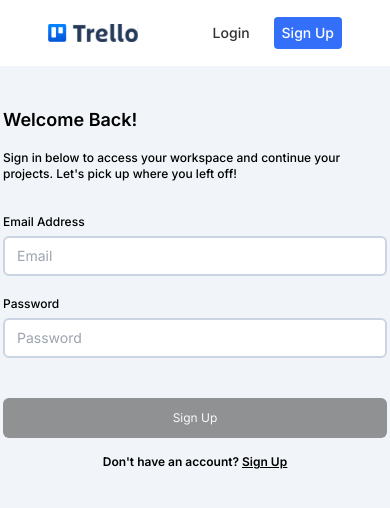
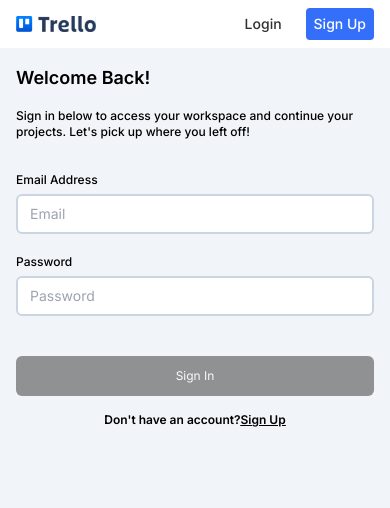
Before and after one commit to rafialg11/technicaltest_rafialghifari, a Next.js app: page /login in a window 390 px wide. Shown: the top 508 px of the page. Built offline with nearby package versions, Linux system fonts and the light colour scheme; no server answers.

Commit message:
style: responsive design

```diff
--- a/src/app/api/users/verifyemail/route.ts
+++ b/src/app/api/users/verifyemail/route.ts
@@ -13,17 +13,11 @@
     // Find the user with the given verification token
     const user = await findUserByToken(token);
 
-    if (!user) {
-      // If the user is not found, remove the verification token and return an error
-      await removeUserByToken(token);
-      return NextResponse.json(
-        { error: 'Invalid token, try signing up again' },
-        { status: 400 },
-      );
-    }
-
     // Update the user's email as verified
-    await updateUser(user);
+    user.isVerified = true;
+    user.verifyToken = undefined;
+    user.verifyTokenExpiry = undefined;
+    await user.save();
 
     // Return success response with the user's email
     return NextResponse.json(
@@ -37,19 +31,20 @@
 }
 
 async function findUserByToken(token: string) {
-  return User.findOne({
+  const user = await User.findOne({
     verifyToken: token,
     verifyTokenExpiry: { $gt: Date.now() },
   });
+  if (!user) {
+    await removeUserByToken(token);
+    return NextResponse.json(
+      { error: 'Invalid token, try signing up again' },
+      { status: 401 },
+    );
+  }
+  return user;
 }
 
 async function removeUserByToken(token: string) {
   await User.findOneAndDelete({ verifyToken: token });
 }
-
-async function updateUser(user: any) {
-  user.isVerified = true;
-  user.verifyToken = undefined;
-  user.verifyTokenExpiry = undefined;
-  await user.save();
-}
--- a/src/app/components/input.jsx
+++ b/src/app/components/input.jsx
@@ -11,7 +11,7 @@
     <>
       <p className={'text-xs mb-1.5 font-medium'}>{label}</p>
       <input
-        className={`text-sm w-96 mb-5 py-2 pl-3 rounded-md border-solid border-2 border-slate-300 ${state}`}
+        className={`text-sm w-96 max-md:w-full mb-5 py-2 pl-3 rounded-md border-solid border-2 border-slate-300 ${state}`}
         type={type}
         placeholder={placeholder}
         onChange={onChange}
--- a/src/app/components/nav.jsx
+++ b/src/app/components/nav.jsx
@@ -9,6 +9,8 @@
 export default function Navigation() {
   const router = useRouter();
   const [isLoggedIn, setIsLoggedIn] = useState(false);
+
+  useEffect(() => {
     const checkLoginStatus = async () => {
       try {
         const response = await axios.get('/api/users/getuser');
@@ -25,10 +27,8 @@
         }
       }
     };
-
-  useEffect(() => {
     checkLoginStatus();
-  }, [checkLoginStatus]);
+  }, []);
   const handleLogout = async () => {
     try {
       await axios.get('/api/users/logout');
@@ -41,15 +41,16 @@
   };
 
   return (
-    <div className="flex justify-between px-12">
+    <div className="bg-white flex justify-between px-12 max-sm:px-4">
+      <Link href={'/'}>
       <Image
         src="/logo.svg"
         alt="logo trello"
-        width={90}
+        width={80}
         height={18}
         priority
-        className="my-6"
-      />
+        className={`max-sm:my-4 my-6 lg:w-20 w-8'}`}
+      /></Link>
       <div className="my-auto">
         {isLoggedIn ? (
           <Button text="Logout" variant="btn-primary" onClick={handleLogout} />
--- a/src/app/globals.css
+++ b/src/app/globals.css
@@ -97,6 +97,10 @@
   @apply bg-btn-nav text-white font-medium text-sm py-1.5 px-2 rounded hover:bg-blue-900 transition duration-300;
 }
 
+body{
+  background-color: #F1F5F9;
+}
+
 .btn-noStyle {
   @apply text-primary font-medium text-sm py-1.5 px-2 rounded hover:font-bold transition duration-300;
 }
--- a/src/app/layout.jsx
+++ b/src/app/layout.jsx
@@ -4,7 +4,7 @@
 const inter = Inter({ subsets: ['latin'] });
 
 export const metadata = {
-  title: 'Trello Clone',
+  title: 'Maia Technical Test',
   description: 'Technical Test Maia',
 };
 
--- a/src/app/login/page.jsx
+++ b/src/app/login/page.jsx
@@ -65,13 +65,12 @@
     <>
       <Navigation />
       <main
-        className={'bg-gray1 flex min-h-[calc(100vh-4.125rem)] justify-center'}
+        className={'flex justify-center'}
       >
-        <div className={'flex flex-col my-10 mx-auto max-w-96'}>
+        <div className={'flex flex-col my-10 max-sm:my-4 mx-auto max-sm:mx-4 max-w-96 '}>
           <h1 className={'font-semibold text-lg pb-4'}>Welcome Back!</h1>
           <p className={'text-xs mb-8 font-medium'}>
-            Sign in below to access your workspace and continue your projects.
-            Let's pick up where you left off!
+            Sign in below to access your workspace and continue your projects. Let's pick up where you left off!
           </p>
           <div className={'flex flex-col container-sm'}>
             <Input
@@ -118,12 +117,12 @@
                   />
                 </div>
               ) : (
-                'Sign Up'
+                'Sign In'
               )}
             </button>
           </div>
           <p className={'text-center text-xs my-4 font-semibold'}>
-            Don't have an account?{' '}
+            Don't have an account?
             <span className={'underline'}>
               <Link href={'/signup'}>Sign Up</Link>
             </span>
--- a/src/app/page.jsx
+++ b/src/app/page.jsx
@@ -6,7 +6,7 @@
     <>
       <Navigation />
       <main className={'bg-gray1 flex h-[calc(100vh-4.125rem)] justify-center'}>
-        <div className={'flex flex-col mt-24 max-w-[32rem]'}>
+        <div className={'flex flex-col mt-24 max-sm:mt-4 max-w-[32rem] mx-4'}>
           <h1 className={'font-semibold text-lg pb-4'}>Dashboard</h1>
           <div
             className={'container-sm bg-white p-4 text-secondary rounded-md'}
--- a/src/app/signup/page.jsx
+++ b/src/app/signup/page.jsx
@@ -112,13 +112,20 @@
     }
   };
 
+  //send email value to cookie
+  useEffect(() => {
+    if (user.email) {
+      document.cookie = `email=${user.email}`;
+    }
+  }, [user.email]);
+
   return (
     <>
       <Navigation />
       <main
-        className={'bg-gray1 flex min-h-[calc(100vh-4.125rem)] justify-center'}
+        className={'flex justify-center'}
       >
-        <div className={'flex flex-col my-10 mx-auto max-w-96'}>
+        <div className={'flex flex-col my-10 max-sm:my-4 mx-auto max-sm:mx-4 max-w-96 '}>
           <h1 className={'font-semibold text-lg pb-4'}>Sign up to Maia</h1>
           <div className={'flex flex-col container-sm'}>
             <Input
--- a/src/app/verifyemail/page.jsx
+++ b/src/app/verifyemail/page.jsx
@@ -8,21 +8,21 @@
   const router = useRouter();
   const [token, setToken] = useState('');
   const [verified, setVerified] = useState(false);
-  const email = JSON.parse(localStorage.getItem('email'));
   const verifyUserEmail = async () => {
     try {
       await axios.post('/api/users/verifyemail', { token });
       setVerified(true);
     } catch (error) {
-      router.push('/signup');
-      alert(JSON.stringify(error.response.data.error));
+      if (error.response && error.response.status === 401) {
+        alert('Invalid token, try signing up again');
+    }
     }
   };
 
   useEffect(() => {
     const urlToken = window.location.search.split('=')[1];
     setToken(urlToken || '');
-  }, [urlToken, setToken]);
+  }, [setToken]);
 
   useEffect(() => {
     if (token.length > 0) {
@@ -36,11 +36,15 @@
     }
   }, [verified, router]);
 
+  //access cookie email
+  const email = JSON.parse(localStorage.getItem('email'));
+
+
   return (
     <>
       <Navigation />
       <main className={'bg-gray1 flex h-[calc(100vh-4.125rem)] justify-center'}>
-        <div className={'flex flex-col mt-24 max-w-[32rem]'}>
+        <div className={'flex flex-col mt-24 max-sm:mt-4 max-w-[32rem] mx-4'}>
           <h1 className={'font-semibold text-lg pb-4'}>
             Verify Your Email to Get Started
           </h1>
--- a/src/helpers/mailer.ts
+++ b/src/helpers/mailer.ts
@@ -14,11 +14,11 @@
     });
 
     var transport = nodemailer.createTransport({
-      host: 'sandbox.smtp.mailtrap.io',
-      port: 2525,
+      host: process.env.SMTP_HOST,
+      port: process.env.SMTP_PORT,
       auth: {
-        user: '0ee42bf57741d8',
-        pass: 'ff6f925127dfcf',
+        user: process.env.SMTP_USER,
+        pass: process.env.SMTP_PASSWORD,
       },
     });
 
```
Also changed, not shown: .eslintrc.json, 2 other files (tests, documents, lock files or other folders). Lines whose indentation alone changed are shown as unchanged.
